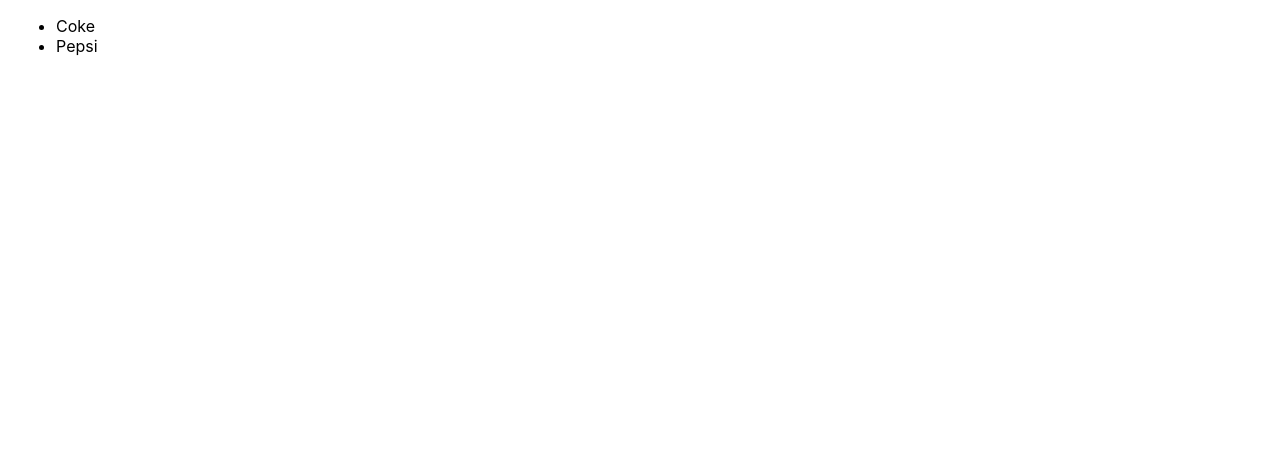
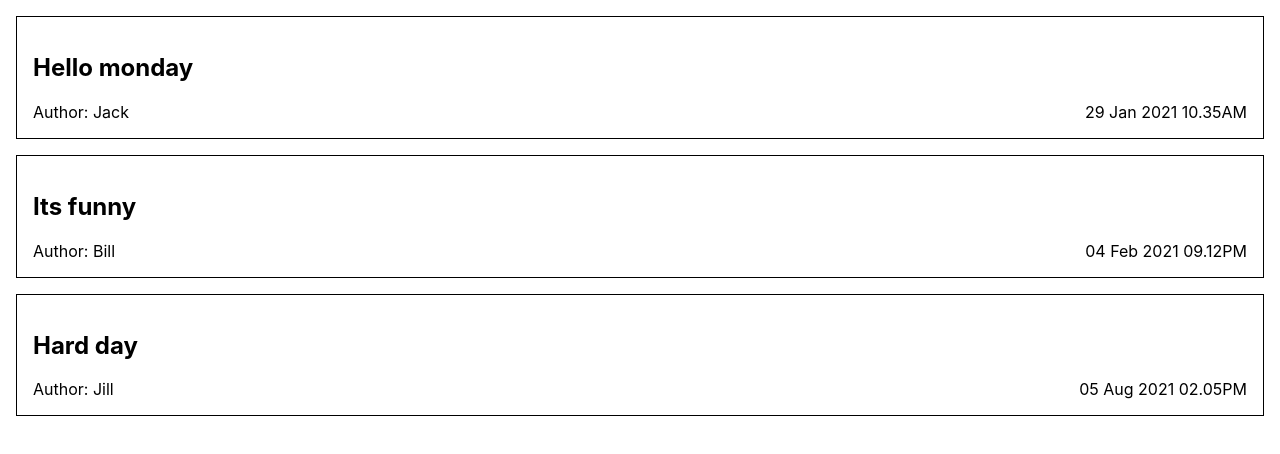
Before and after one commit to earth824/cc9-react-create-react-app, a React (Create React App) app: page / in a window 1280 px wide. Shown: the top 454 px of the page. Built offline with nearby package versions, Linux system fonts and the light colour scheme; the HTML template or start-up script is replaced by a standard one.

Commit message:
fininsh lab8.3

```diff
--- a/src/App.js
+++ b/src/App.js
@@ -214,8 +214,8 @@
   //   return <span style={{ color: 'red' }}>{props.error}</span>;
   // }
 
-  const arr = [2, 6, 7, 7];
-  const render = arr.map((item, index) => <li key={index}>{item}</li>);
+  // const arr = [2, 6, 7, 7];
+  // const render = arr.map((item, index) => <li key={index}>{item}</li>);
   // [
   //   <li>2</li>,
   //   <li>6</li>,
@@ -224,25 +224,102 @@
 
   // return <ul>{render}</ul>;
 
-  const products = [
+  // const products = [
+  //   {
+  //     id: 'f125467e',
+  //     name: 'Coke',
+  //     image: 'https://cloudinar/ ......'
+  //   },
+  //   {
+  //     id: 'f23456767e',
+  //     name: 'Pepsi',
+  //     image: 'https://cloudina/...'
+  //   }
+  // ];
+
+  // return (
+  //   <ul>
+  //     {products.map(item => (
+  //       <li>{item.name}</li>
+  //     ))}
+  //   </ul>
+  // );
+
+  // Lab 8.1
+  // const friends = ['Bee', 'Team', 'Tang', 'Ohm', 'Net'];
+  // return (
+  //   <ul>
+  //     {friends.map((item, index) => (
+  //       <li key={index}>{item}</li>
+  //     ))}
+  //   </ul>
+  // );
+
+  // Lab 8.2
+  const posts = [
     {
-      id: 'f125467e',
-      name: 'Coke',
-      image: 'https://cloudinar/ ......'
+      id: 1,
+      message: 'Hello monday',
+      author: 'Jack',
+      date: '29 Jan 2021 10.35AM'
     },
     {
-      id: 'f23456767e',
-      name: 'Pepsi',
-      image: 'https://cloudina/...'
+      id: 2,
+      message: 'Its funny',
+      author: 'Bill',
+      date: '04 Feb 2021 09.12PM'
+    },
+    {
+      id: 3,
+      message: 'Hard day',
+      author: 'Jill',
+      date: '05 Aug 2021 02.05PM'
     }
   ];
 
+  // return (
+  //   <ul>
+  //     {posts.map(item => (
+  //       <li key={item.id}>
+  //         {item.message} {item.author} {item.date}
+  //       </li>
+  //     ))}
+  //   </ul>
+  // );
+
+  // return (
+  //   <>
+  //     {posts.map(item => (
+  //       <div key={item.id} style={{ border: '1px solid black', padding: '1rem', marginBottom: '1rem' }}>
+  //         <h2>{item.message}</h2>
+  //         <div style={{ display: 'flex', justifyContent: 'space-between' }}>
+  //           <span>Author: {item.author}</span>
+  //           <span>{item.date}</span>
+  //         </div>
+  //       </div>
+  //     ))}
+  //   </>
+  // );
+
   return (
-    <ul>
-      {products.map(item => (
-        <li>{item.name}</li>
+    <>
+      {posts.map(item => (
+        <Post key={item.id} post={item} />
       ))}
-    </ul>
+    </>
+  );
+}
+
+function Post(props) {
+  // function Post({ post: { message, author, date } }) {
+  return (
+    <div style={{ border: '1px solid black', padding: '1rem', marginBottom: '1rem' }}>
+      <h2>{props.post.message}</h2>
+      <div style={{ display: 'flex', justifyContent: 'space-between' }}>
+        <span>Author: {props.post.author}</span>
+        <span>{props.post.date}</span>
+      </div>
+    </div>
   );
 }
 
```
